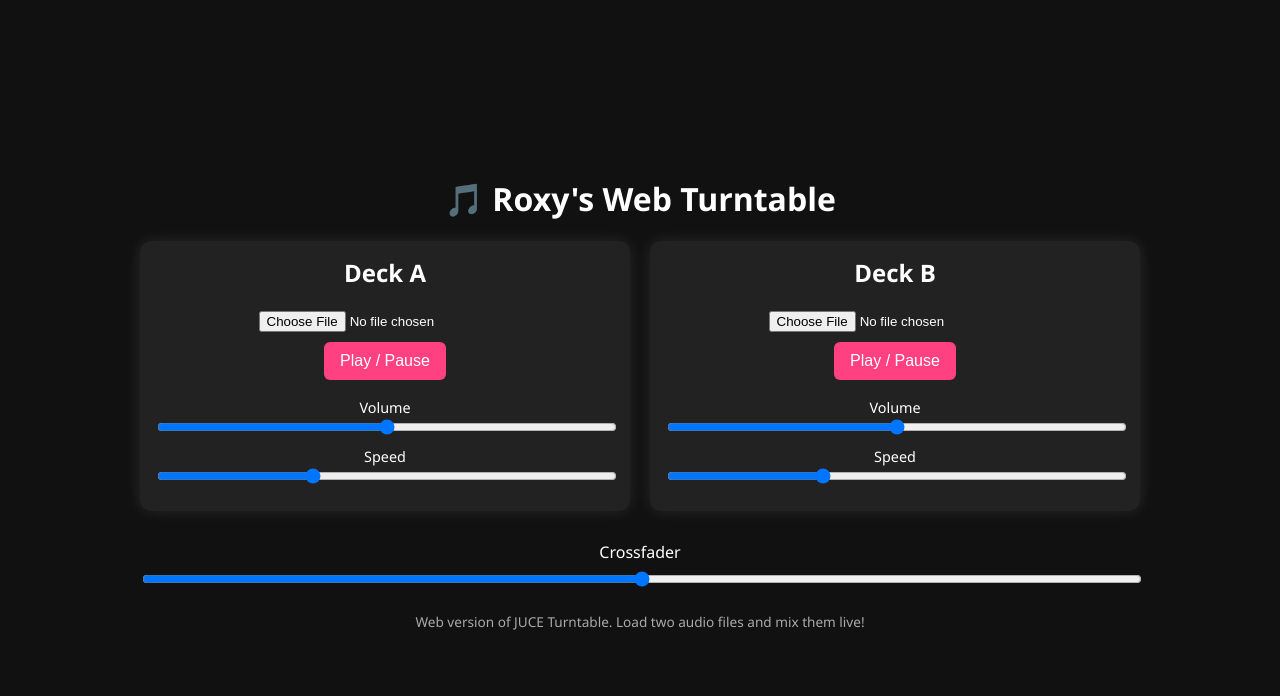
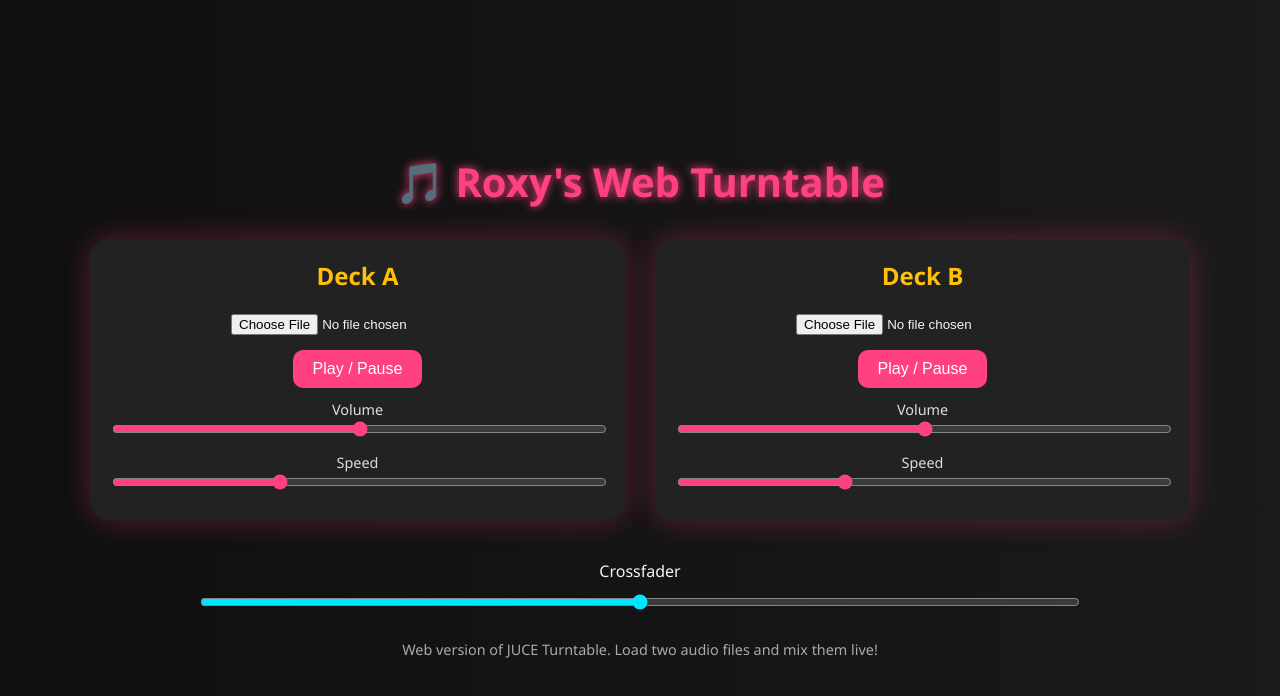
Before and after one commit to roxanne007/Music-Turntable, a plain HTML site: page docs/index.html in a window 1280 px wide. Drawn offline with Linux system fonts and the light colour scheme.

Commit message:
Update style.css

```diff
--- a/docs/style.css
+++ b/docs/style.css
@@ -1,7 +1,7 @@
 body {
   font-family: 'Segoe UI', sans-serif;
-  background: #111;
-  color: #fff;
+  background: linear-gradient(to right, #0f0f0f, #1a1a1a);
+  color: #f5f5f5;
   margin: 0;
   padding: 0;
   display: flex;
@@ -11,73 +11,90 @@ body {
 }
 
 .container {
-  width: 90%;
-  max-width: 1000px;
-  padding: 20px;
+  width: 95%;
+  max-width: 1100px;
+  padding: 30px;
   text-align: center;
+}
+
+h1 {
+  font-size: 2.5rem;
+  color: #ff4081;
+  margin-bottom: 30px;
+  text-shadow: 0 0 10px #ff4081;
 }
 
 .turntables {
   display: flex;
   flex-wrap: wrap;
   justify-content: space-between;
-  gap: 20px;
-  margin-top: 20px;
+  gap: 30px;
 }
 
 .deck {
   flex: 1 1 45%;
   background: #222;
-  padding: 15px;
-  border-radius: 12px;
-  box-shadow: 0 0 15px rgba(255, 255, 255, 0.1);
+  padding: 20px;
+  border-radius: 20px;
+  box-shadow: 0 0 30px rgba(255, 64, 129, 0.3);
+  position: relative;
 }
 
 .deck h2 {
   margin-top: 0;
+  font-size: 1.5rem;
+  color: #ffc107;
 }
 
 .controls {
-  margin-top: 10px;
+  margin-top: 15px;
 }
 
 .controls button {
-  padding: 10px 16px;
+  padding: 10px 20px;
   background: #ff4081;
   color: white;
   border: none;
-  border-radius: 6px;
+  border-radius: 10px;
+  font-size: 1rem;
   cursor: pointer;
-  font-size: 1rem;
-  margin-bottom: 10px;
+  transition: background 0.3s;
+}
+
+.controls button:hover {
+  background: #ff5b97;
 }
 
 .controls label {
   display: block;
-  margin: 8px 0;
+  margin: 12px 0 6px;
   font-size: 0.9rem;
+  color: #ddd;
 }
 
 .controls input[type="range"] {
   width: 100%;
+  accent-color: #ff4081;
 }
 
 .crossfader {
-  margin-top: 30px;
+  margin-top: 40px;
 }
 
 .crossfader label {
+  font-size: 1rem;
+  margin-bottom: 10px;
   display: block;
-  margin-bottom: 6px;
-  font-size: 1rem;
+  color: #f5f5f5;
 }
 
 .crossfader input[type="range"] {
-  width: 100%;
+  width: 80%;
+  accent-color: #00e5ff;
 }
 
 .note {
-  margin-top: 20px;
-  font-size: 0.85rem;
+  margin-top: 25px;
+  font-size: 0.9rem;
   color: #aaa;
 }
```
